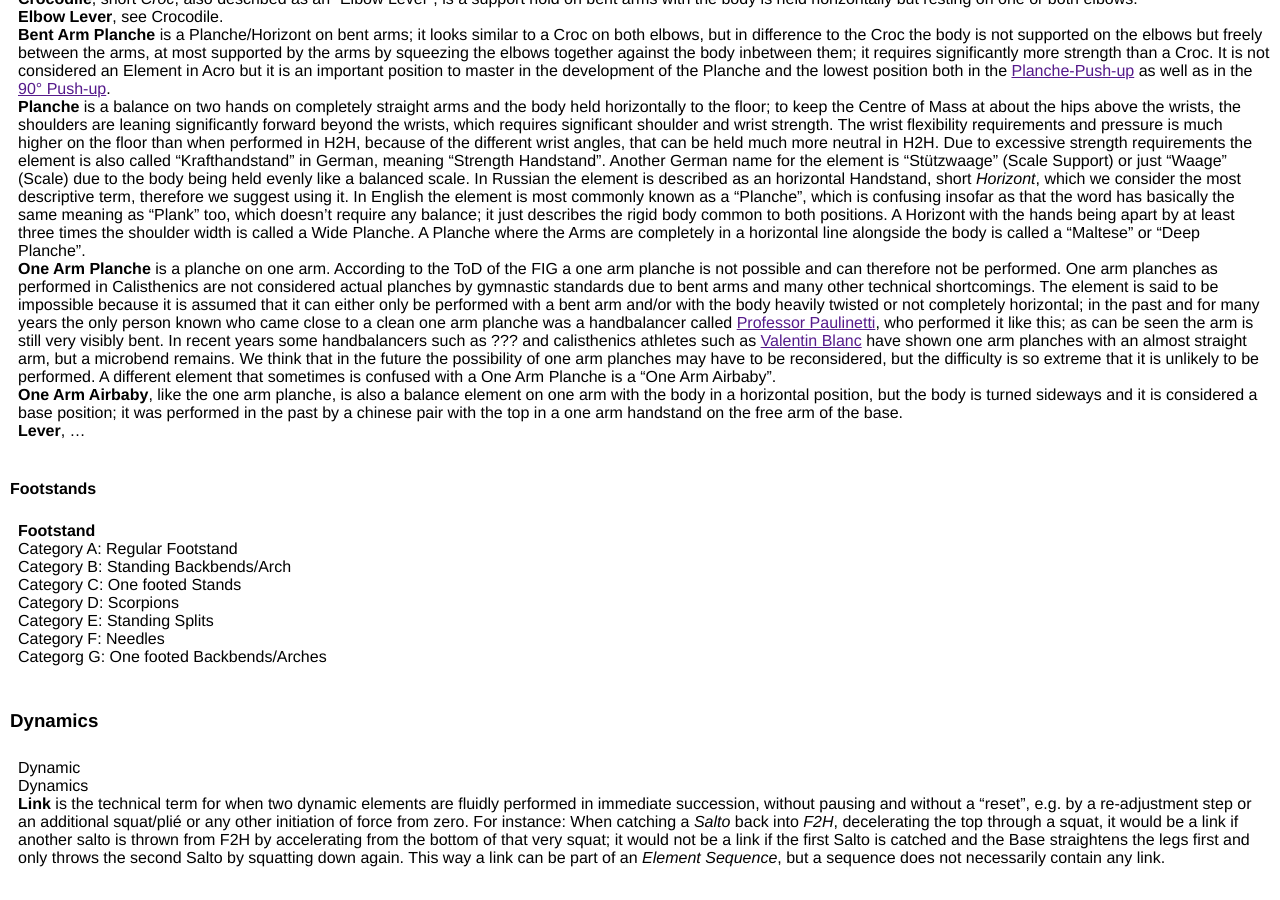
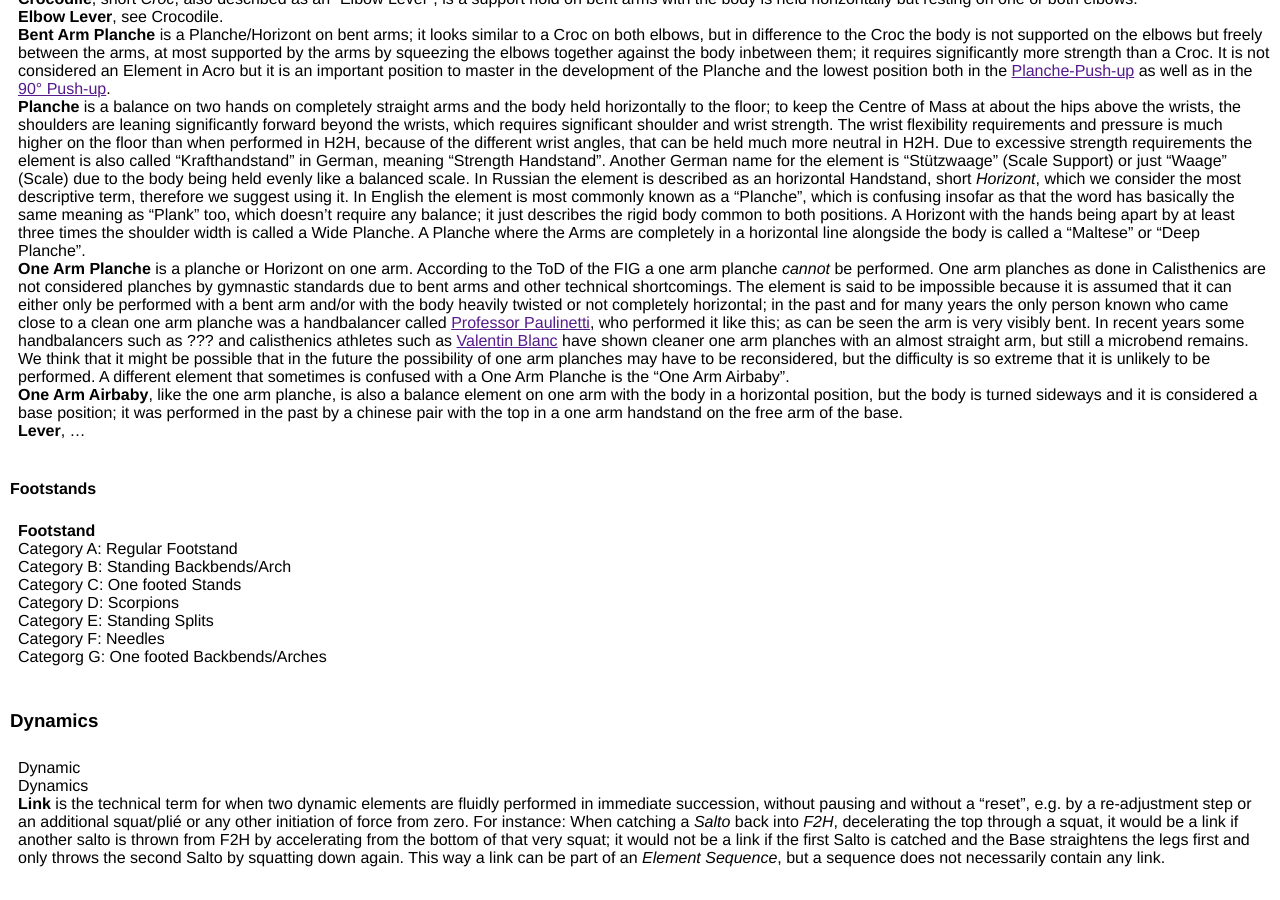
Before and after one commit to floshin/acrolib, a Jekyll site: the page built from glossary.md, in a window 1280 px wide and 900 px high, scrolled down 3234 px. Built offline with Jekyll 4.4.1, drawn with Linux system fonts in a browser that asks for light colours; our own code applies the rules of GitHub Pages for plain Markdown files.

Commit message:
Update glossary.md

```diff
--- a/glossary.md
+++ b/glossary.md
@@ -126,7 +126,7 @@ We divide the Acrobatic terms into the following categories according to the cat
 * **Elbow Lever**, see Crocodile.
 * **Bent Arm Planche** is a Planche/Horizont on bent arms; it looks similar to a Croc on both elbows, but in difference to the Croc the body is not supported on the elbows but freely between the arms, at most supported by the arms by squeezing the elbows together against the body inbetween them; it requires significantly more strength than a Croc. It is not considered an Element in Acro but it is an important position to master in the development of the Planche and the lowest position both in the [Planche-Push-up]() as well as in the [90° Push-up]().
 * **Planche** is a balance on two hands on completely straight arms and the body held horizontally to the floor; to keep the Centre of Mass at about the hips above the wrists, the shoulders are leaning significantly forward beyond the wrists, which requires significant shoulder and wrist strength. The wrist flexibility requirements and pressure is much higher on the floor than when performed in H2H, because of the different wrist angles, that can be held much more neutral in H2H. Due to excessive strength requirements the element is also called "Krafthandstand" in German, meaning "Strength Handstand". Another German name for the element is "Stützwaage" (Scale Support) or just "Waage" (Scale) due to the body being held evenly like a balanced scale. In Russian the element is described as an horizontal Handstand, short *Horizont*, which we consider the most descriptive term, therefore we suggest using it. In English the element is most commonly known as a "Planche", which is confusing insofar as that the word has basically the same meaning as "Plank" too, which doesn't require any balance; it just describes the rigid body common to both positions. A Horizont with the hands being apart by at least three times the shoulder width is called a Wide Planche. A Planche where the Arms are completely in a horizontal line alongside the body is called a "Maltese" or "Deep Planche".
-* **One Arm Planche** is a planche on one arm. According to the ToD of the FIG a one arm planche is not possible and can therefore not be performed. One arm planches as performed in Calisthenics are not considered actual planches by gymnastic standards due to bent arms and many other technical shortcomings. The element is said to be impossible because it is assumed that it can either only be performed with a bent arm and/or with the body heavily twisted or not completely horizontal; in the past and for many years the only person known who came close to a clean one arm planche was a handbalancer called [Professor Paulinetti](), who performed it like this; as can be seen the arm is still very visibly bent. In recent years some handbalancers such as ??? and calisthenics athletes such as [Valentin Blanc]() have shown one arm planches with an almost straight arm, but a microbend remains. We think that in the future the possibility of one arm planches may have to be reconsidered, but the difficulty is so extreme that it is unlikely to be performed. A different element that sometimes is confused with a One Arm Planche is a "One Arm Airbaby".
+* **One Arm Planche** is a planche or Horizont on one arm. According to the ToD of the FIG a one arm planche *cannot* be performed. One arm planches as done in Calisthenics are not considered planches by gymnastic standards due to bent arms and other technical shortcomings. The element is said to be impossible because it is assumed that it can either only be performed with a bent arm and/or with the body heavily twisted or not completely horizontal; in the past and for many years the only person known who came close to a clean one arm planche was a handbalancer called [Professor Paulinetti](), who performed it like this; as can be seen the arm is very visibly bent. In recent years some handbalancers such as ??? and calisthenics athletes such as [Valentin Blanc]() have shown cleaner one arm planches with an almost straight arm, but still a microbend remains. We think that it might be possible that in the future the possibility of one arm planches may have to be reconsidered, but the difficulty is so extreme that it is unlikely to be performed. A different element that sometimes is confused with a One Arm Planche is the "One Arm Airbaby".
 * **One Arm Airbaby**, like the one arm planche, is also a balance element on one arm with the body in a horizontal position, but the body is turned sideways and it is considered a base position; it was performed in the past by a chinese pair with the top in a one arm handstand on the free arm of the base.
 * **Lever**, ...
 
```
